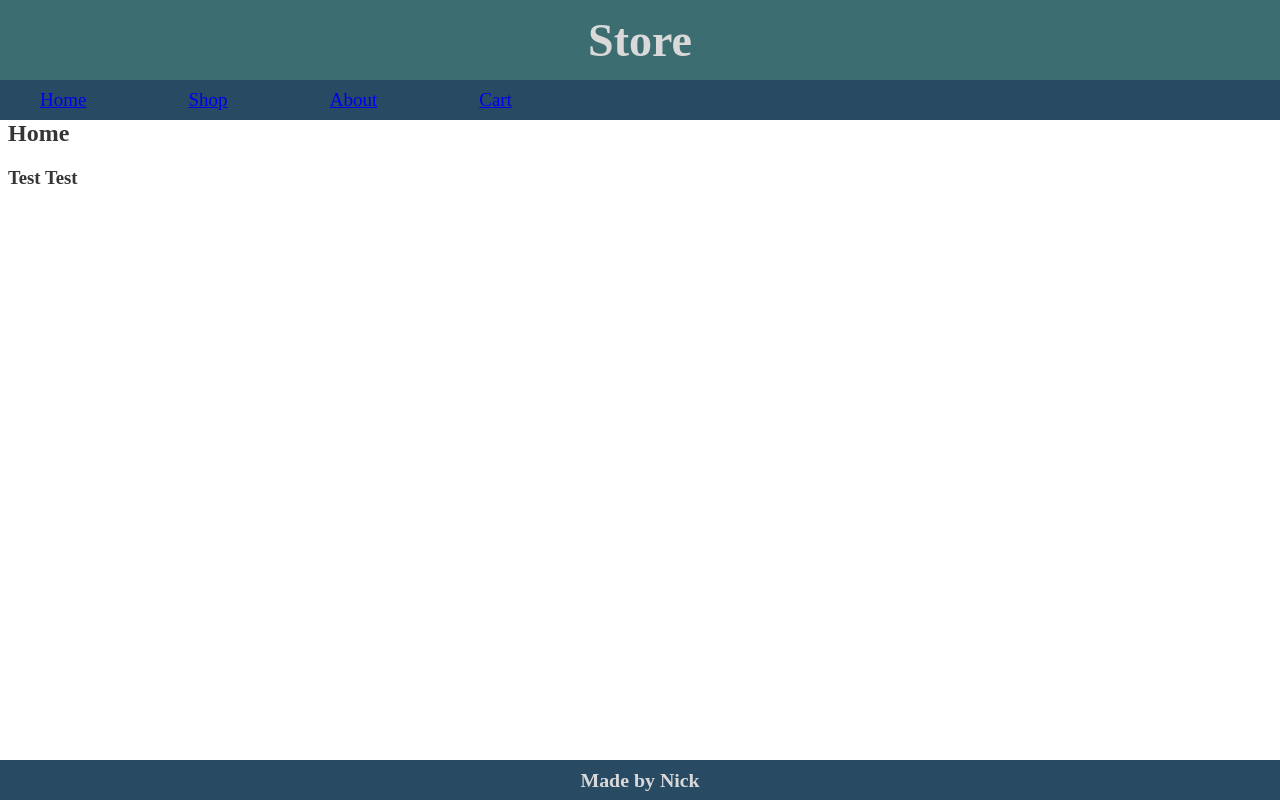
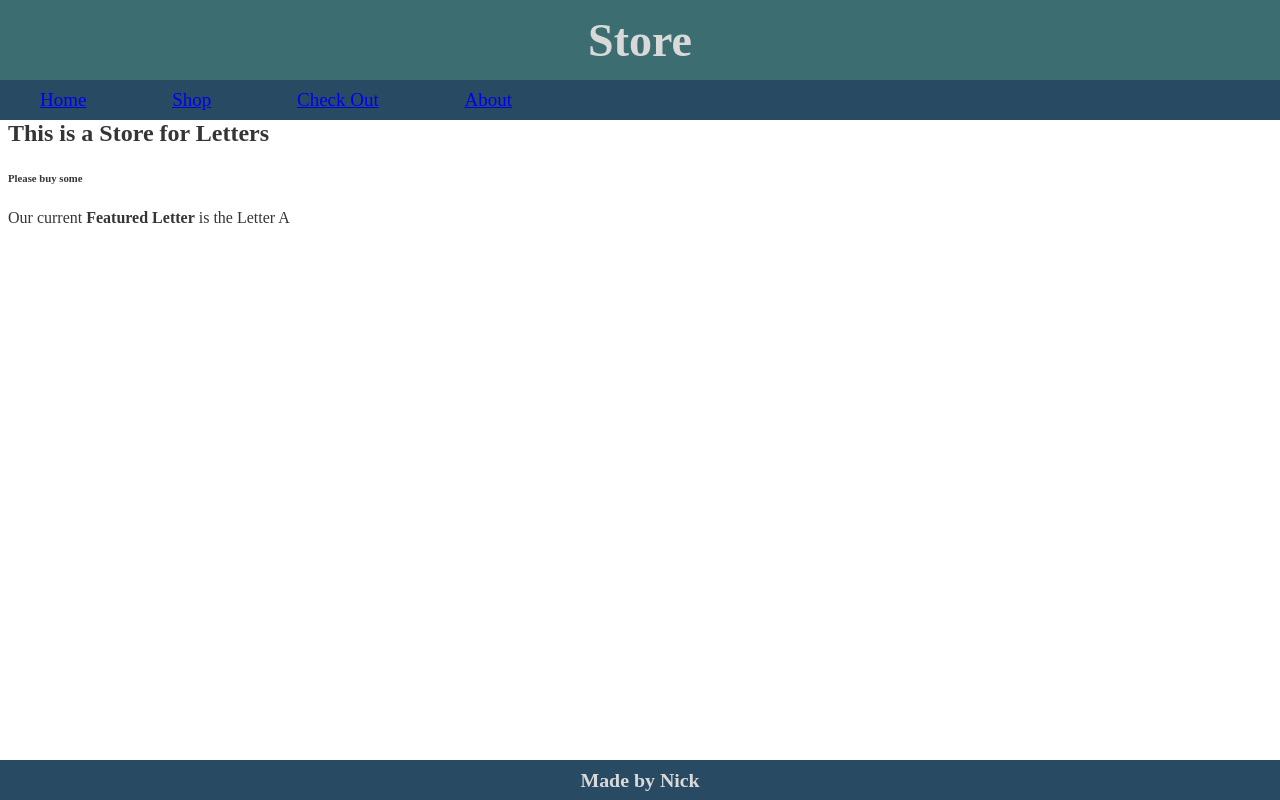
Before and after one commit to NBrennan26/shopping-cart, a React (Create React App) app: page / in a window 1280 px wide. Built offline with nearby package versions, Linux system fonts and the light colour scheme.

Commit message:
Add ShopItem, added map to Shop to go through inventory and create ShopItem for each. Prettier

```diff
--- a/src/components/Home.js
+++ b/src/components/Home.js
@@ -2,13 +2,21 @@ import React from "react";
 
 const Home = (props) => {
 
-  console.log(props.testState)
+  const storeInventory = props.storeInventory
+
+  const randomNumber = () => {
+    return Math.floor(Math.random() * 26) + 1;
+  }
+
+  let featuredLetter = storeInventory[randomNumber()].title
+
   return (
     <div className="store-component" id="home-sec">
-      <h2>Home</h2>
-      <h3>{props.testState}</h3>
+      <h2>This is a Store for Letters</h2>
+      <h6>Please buy some</h6>
+      <div>Our current <b>Featured Letter</b> is the {featuredLetter}</div>
     </div>
   );
-}
+};
 
 export default Home;
--- a/src/components/NavBar.js
+++ b/src/components/NavBar.js
@@ -1,14 +1,22 @@
 import React from "react";
-import { NavLink } from "react-router-dom"
+import { NavLink } from "react-router-dom";
 
 function NavBar() {
   return (
     <nav id="navbar">
       <ul className="nav-links">
-        <li><NavLink to="/">Home</NavLink></li>
-        <li><NavLink to="/shop">Shop</NavLink></li>
-        <li><NavLink to="/about">About</NavLink></li>
-        <li><NavLink to="/cart">Cart</NavLink></li>
+        <li>
+          <NavLink to="/">Home</NavLink>
+        </li>
+        <li>
+          <NavLink to="/shop">Shop</NavLink>
+        </li>
+        <li>
+          <NavLink to="/cart">Check Out</NavLink>
+        </li>
+        <li>
+          <NavLink to="/about">About</NavLink>
+        </li>
       </ul>
     </nav>
   );
--- a/src/components/Shop.js
+++ b/src/components/Shop.js
@@ -1,9 +1,21 @@
 import React from "react";
+import ShopItem from "./ShopItem"
 
-function Shop() {
+const Shop = (props) => {
+
+  const storeInventory = props.storeInventory
+  console.log(storeInventory)
+
   return (
     <div className="store-component" id="shop-sec">
       <h2>Shop</h2>
+      {storeInventory.map((item) => {
+        return (
+          <ShopItem
+            key={item.id}
+          />
+        )
+      })}
     </div>
   );
 }
--- /dev/null
+++ b/src/components/ShopItem.js
@@ -0,0 +1,12 @@
+import React from "react";
+
+const ShopItem = (props) => {
+
+  return (
+    <div className="shop-item">
+      <h3>Shop Item</h3>
+    </div>
+  );
+}
+
+export default ShopItem;
--- a/src/components/StoreMain.js
+++ b/src/components/StoreMain.js
@@ -18,13 +18,11 @@ function StoreMain() {
 
   const storeInventory = Inventory
 
-  console.log(storeInventory)
-
   return (
     <div className="store-component">
       <Routes>
-        <Route path="/" element={<Home testState={testState} />} />
-        <Route path="/shop" element={<Shop />} />
+        <Route path="/" element={<Home storeInventory={storeInventory} />} />
+        <Route path="/shop" element={<Shop storeInventory={storeInventory} />} />
         <Route path="/about" element={<About />} />
         <Route path="/cart" element={<Cart />} />
         <Route path="*" element={<NotFound />} />
```
